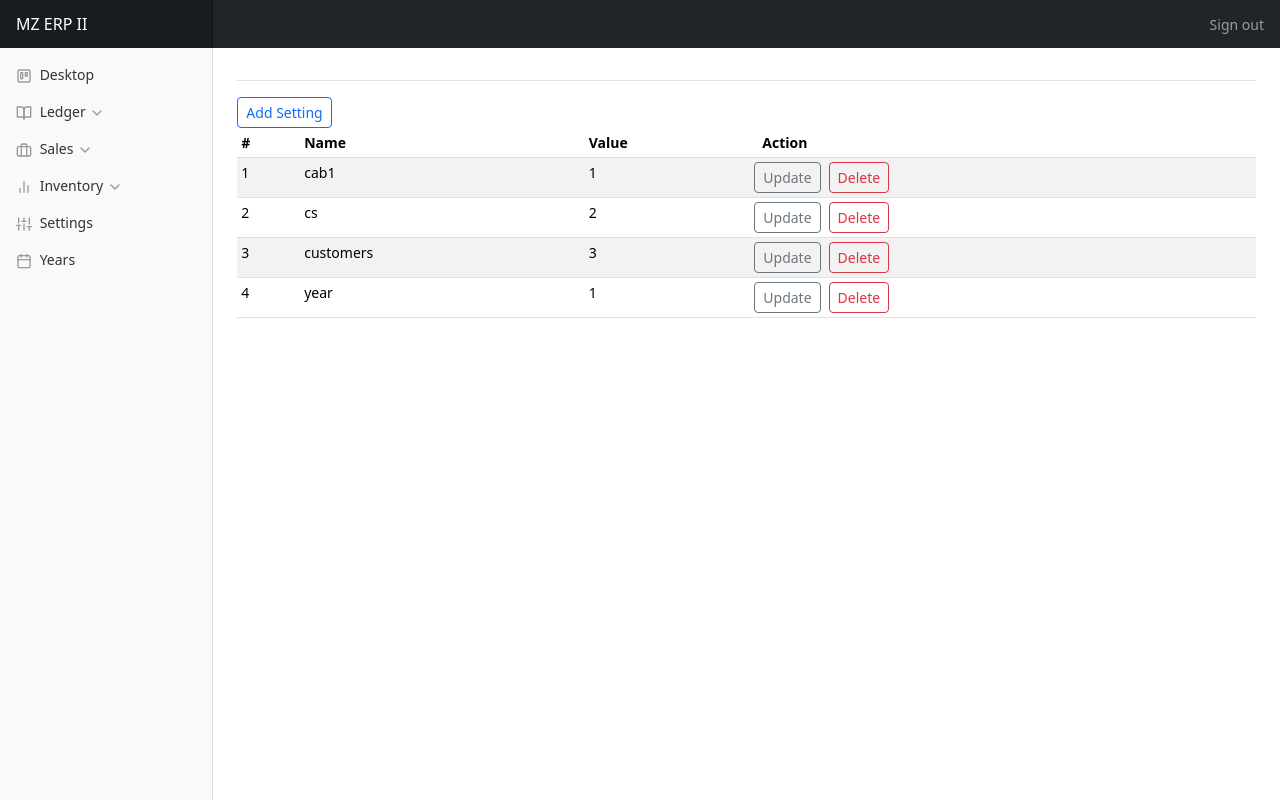
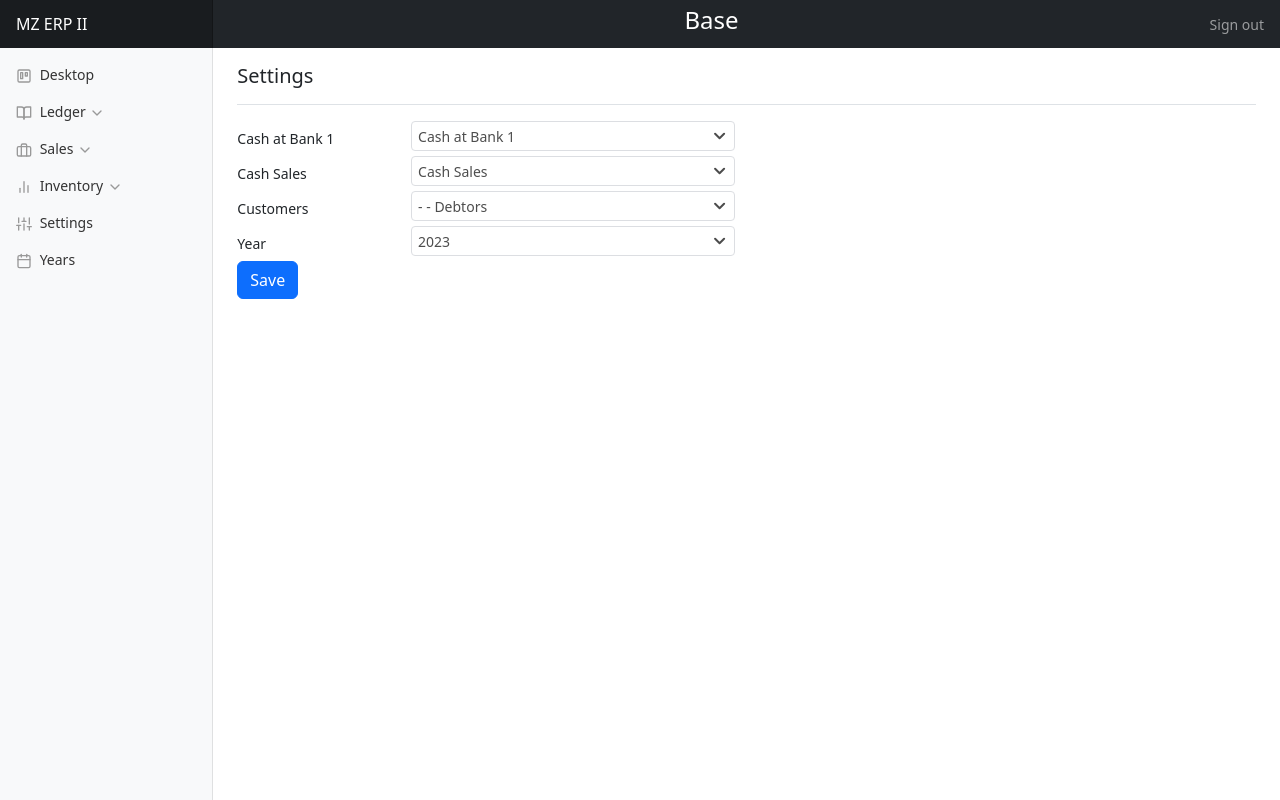
Before and after one commit to SohailSal/mzerp2, a Django app: page /settings in a window 1280 px wide. Run offline with Django 5.2, Linux system fonts and the light colour scheme; data comes from the database, SQL or seed files in the repository; some libraries are stand-ins or nearby versions.

Commit message:
settings done

```diff
--- a/base/models.py
+++ b/base/models.py
@@ -15,6 +15,13 @@ class Setting(models.Model):
     def __str__(self):
         return self.name
 
+    def select(self):
+        return {
+            'id': self.id,
+            'name': self.name,
+            'value': self.value,
+        }
+
 class Tax(models.Model):
     name = models.CharField(max_length=100)
     rate = models.DecimalField(max_digits=5, decimal_places=2)
--- a/base/templates/base/settings.html
+++ b/base/templates/base/settings.html
@@ -1,40 +1,79 @@
 {% extends "base/base.html" %}
 {% block title %} Settings {% endblock %}
+{% block mainhead %} Base {% endblock %}
+{% block subhead %} Settings {% endblock %}
 {% block content %}
 
-            <strong>{{user.username}}</strong>
-            <div>
-              <a href="{% url 'base:setting_add' %}" class="btn btn-outline-primary btn-sm">Add Setting</a>
-            </div>
-            <div class="table-responsive">
-              <table class="table table-striped table-sm">
-                <thead>
-                  <tr>
-                    <th>#</th>
-                    <th>Name</th>
-                    <th>Value</th>
-                    <th>Action</th>
-                  </tr>
-                </thead>
-                <tbody>
-                  {% for setting in settings %}
-                  <tr>
-                    <td>{{ setting.id }}</td>
-                    <td>{{ setting.name }}</td>
-                    <td>{{ setting.value }}</td>
-                    <td>
-                      <div class="row row-cols-lg-auto g-3">
-                        <a href="/edit/{{setting.id}}" class="btn btn-outline-secondary btn-sm">Update</a>
-                        <form action="{% url 'base:setting_delete' setting.pk %}" method="post" class="">
-                          {% csrf_token %}
-                          <input type="submit" value="Delete" class="btn btn-outline-danger btn-sm"/>
-                        </form>
-                      </div>
-                    </td>
-                  </tr>
-                  {% endfor %}
-                </tbody>
-              </table>
-            </div>
+{% if messages %}
+    {% for message in messages %}
+        <div class="alert alert-info">
+            <strong>{{ message|escape }}</strong>
+        </div>
+    {% endfor %}
+{% endif %}
+<div>
+  <form action="/settings_save" method="post">
+    {% csrf_token %}
+    <div class="form-group row">
+      <label for="cab1" class="col-sm-2 col-form-label">Cash at Bank 1</label>
+      <div class="col-sm-4">
+        <select id="cab1" name="cab1">
+          {% for account in accounts %}
+            <option value="{{account.id}}" {% if account.id|slugify == settings.0.value %} selected {% endif %}>{{account.name}}</option>
+          {% endfor %}
+        </select>
+      </div>
+    </div>
+    <div class="form-group row">
+      <label for="cs" class="col-sm-2 col-form-label">Cash Sales</label>
+      <div class="col-sm-4">
+        <select id="cs" name="cs">
+          {% for account in accounts %}
+            <option value="{{account.id}}" {% if account.id|slugify == settings.1.value %} selected {% endif %}>{{account.name}}</option>
+          {% endfor %}
+        </select>
+      </div>
+    </div>
+    <div class="form-group row">
+      <label for="customers" class="col-sm-2 col-form-label">Customers</label>
+      <div class="col-sm-4">
+        <select id="customers" name="customers">
+          {% for category in categories %}
+            <option value="{{category.id}}" {% if category.id|slugify == settings.2.value %} selected {% endif %}>{{category.name}}</option>
+          {% endfor %}
+        </select>
+      </div>
+    </div>
+    <div class="form-group row">
+      <label for="year" class="col-sm-2 col-form-label">Year</label>
+      <div class="col-sm-4">
+        <select id="year" name="year">
+          {% for year in years %}
+            <option value="{{year.id}}" {% if year.id|slugify == settings.3.value %} selected {% endif %}>{{year.year}}</option>
+          {% endfor %}
+        </select>
+      </div>
+    </div>
+    <div class="form-group row">
+      <div class="col-sm-4">
+        <button type="submit" class="btn btn-primary">Save</button>
+      </div>
+    </div>
+  </form>
+</div>
 
+<script>
+  new SlimSelect({
+    select: '#cab1'
+  })
+  new SlimSelect({
+    select: '#cs'
+  })
+  new SlimSelect({
+    select: '#customers'
+  })
+  new SlimSelect({
+    select: '#year'
+  })
+</script>
 {% endblock %}
--- a/base/urls.py
+++ b/base/urls.py
@@ -8,6 +8,7 @@ urlpatterns = [
 	path('settings',views.settings,name='settings'),
  	path('setting_add',views.setting_add,name='setting_add'),
     path('setting_post', views.setting_post, name='setting_post'),
+    path('settings_save', views.settings_save, name='settings_save'),
     path('edit/<int:id>', views.setting_edit, name='setting_edit'),
     path('setting_edit_post', views.setting_edit_post, name='setting_edit_post'),
     path('delete/<int:id>', views.setting_delete, name='setting_delete'),
--- a/base/views.py
+++ b/base/views.py
@@ -4,18 +4,39 @@ from django.urls import reverse
 from django.contrib import messages
 from django.core.exceptions import ValidationError
 from .models import Setting, Year
+from ledger.models import Category, Account
 from icecream import ic
 import fiscalyear
 from django.contrib.auth import authenticate, login as auth_login, logout
 from django.contrib.auth.decorators import login_required
 from django.contrib.auth.models import User
 from datetime import datetime
+from ledger import utils
 
 # settings
 
 def settings(request):
-	settings = Setting.objects.all()
-	return render(request, 'base/settings.html', context={'settings':settings})
+    settings = [i.select() for i in Setting.objects.all()]
+    accounts = [i.select() for i in Account.objects.all()]
+    categories = utils.tree()
+    years = Year.objects.all()
+    return render(request, 'base/settings.html', context={'settings':settings, 'accounts':accounts, 'categories':categories, 'years':years})
+
+def settings_save(request):
+    arr = []
+    arr.append(int(request.POST['cab1']))
+    arr.append(int(request.POST['cs']))
+    arr.append(int(request.POST['customers']))
+    arr.append(int(request.POST['year']))
+    settings = Setting.objects.all()
+    counter = 0
+    for setting in settings:
+        setting.value = arr[counter]
+        setting.save()
+        counter = counter + 1
+    messages.success(request, 'The settings have been updated.')
+    return HttpResponseRedirect(reverse('base:settings'))
+    # return render(request, 'base/dashboard.html')
 
 def setting_add(request):
 	return render(request, 'base/setting_add.html')
--- a/ledger/templates/ledger/accounts.html
+++ b/ledger/templates/ledger/accounts.html
@@ -34,6 +34,7 @@
         <td>{{ account.category }}</td>
         <td>
           <div class="row row-cols-lg-auto">
+            <a href="{% url 'ledger:report' account.id %}" class="btn btn-outline-secondary btn-sm">PDF</a>
             <a href="/account_edit/{{account.id}}" class="btn btn-outline-secondary btn-sm">Update</a>
             <form action="{% url 'ledger:account_delete' account.id %}" method="post" class="">
               {% csrf_token %}
--- a/ledger/urls.py
+++ b/ledger/urls.py
@@ -20,5 +20,5 @@ urlpatterns = [
     # path('sample_post', views.sample_post, name='sample_post'),
 #    path('edit/<int:id>', views.transaction_edit, name='transaction_edit'),
 #    path('transaction_edit_post', views.transaction_edit_post, name='transaction_edit_post'),
-    path('report', views.report, name='report'),
+    path('report/<int:id>', views.report, name='report'),
 ]
--- a/ledger/views.py
+++ b/ledger/views.py
@@ -141,8 +141,8 @@ def account_delete(request,id):
 #     	print(x['account'])
 #     return JsonResponse({'status': 'success'})
 
-def report(request):
-	entries = [i.ledger() for i in Entry.objects.all()]
-	ic(entries)
+def report(request,id):
+	account = get_object_or_404(Account, pk=id)
+	entries = [i.ledger() for i in Entry.objects.filter(account=account)]
 	response = utils.generate_report(entries)
 	return response
--- a/sales/templates/sales/invoices.html
+++ b/sales/templates/sales/invoices.html
@@ -33,7 +33,7 @@
         <td>{{ invoice.invoice_date }}</td>
         <td>
           <div class="row row-cols-lg-auto">
-            <a href="/invoice_edit/{{invoice.id}}" class="btn btn-outline-secondary btn-sm">Update</a>
+            <a href="{% url 'sales:invoice' invoice.pk %}" class="btn btn-outline-secondary btn-sm">PDF</a>
             <form action="{% url 'sales:invoice_delete' invoice.pk %}" method="post" class="">
               {% csrf_token %}
               <input type="submit" value="Delete" class="btn btn-outline-danger btn-sm"/>
--- a/sales/utils.py
+++ b/sales/utils.py
@@ -132,7 +132,7 @@ def generate_invoice(id):
 	# Add total amount
     c.drawString(30, 170, "Total Amount:")
     c.drawString(540, 170, f"Rs.{total_amount:.2f}")
-    c.drawString(30, 150, num2words(total_amount))
+    c.drawString(30, 150, num2words(f"{total_amount:.2f}"))
 
     c.showPage()
     c.save()
--- a/sales/views.py
+++ b/sales/views.py
@@ -116,7 +116,6 @@ def getRate(request):
 	data = json.loads(request.body)
 	if data['item']:
 		item = get_object_or_404(Item, pk=data['item'])
-		# rate = item.sale_rate if item else None
 		return JsonResponse({'rate': item.sale_rate}, safe=False)
 	else:
 		return JsonResponse({'rate': 0}, safe=False)
```
Also changed, not shown: base/templates/base/dashboard.html (+8 -0 lines), base/templates/base/settings-old.html (added, +40 -0 lines), ledger/templates/ledger/transaction_add.html (+22 -24 lines), sales/templates/sales/invoice_add.html (+35 -42 lines).
